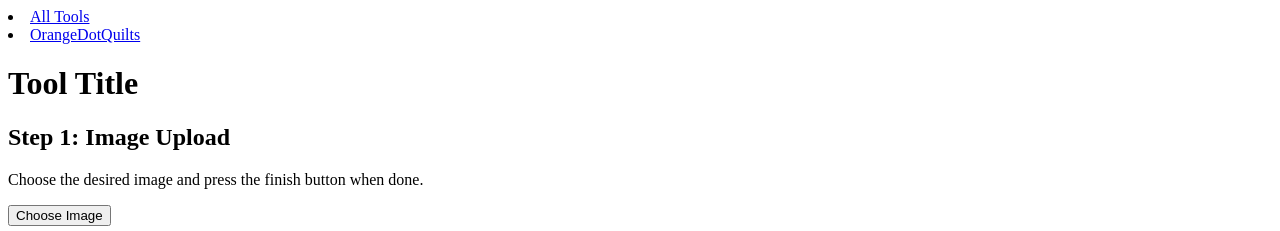
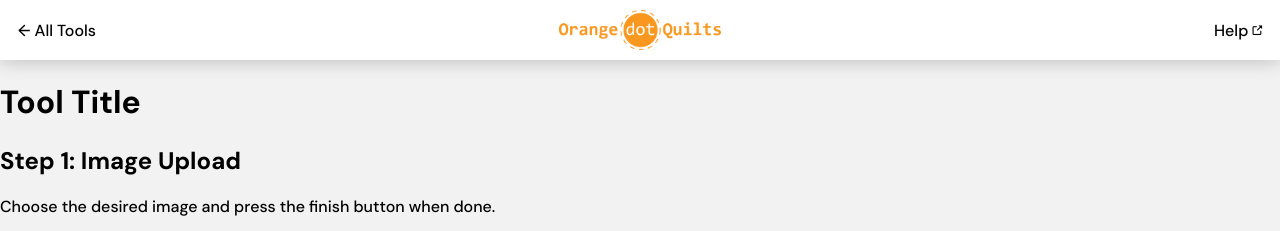
Before and after one commit to lukedunwoody/orange-dot-quilts-tools, a website built with Vite: page tri-cropper/index.html in a window 1280 px wide. Shown: the top 231 px of the page. Built offline with nearby package versions, Linux system fonts and the light colour scheme.

Commit message:
Add navbar styling

```diff
--- a/tri-cropper/index.html
+++ b/tri-cropper/index.html
@@ -3,16 +3,23 @@ Change finish to continue
 move h2 outside divs to hide content
 -->
 
+<!DOCTYPE html>
+<html lang="en">
+<head>
+    <meta charset="UTF-8">
+    <title>Tri Cropper</title>
+    <link rel="stylesheet" href="style.css">
+</head>
+
 <html>
     <body>
-        <div>
-            <nav class="navbar">
-                <ui>
-                    <li><a href="../">All Tools</a></li>
-                    <li><a href="https://www.orangedotquilts.com/">OrangeDotQuilts</a></li>
-                </ui>
-            </nav>
-        </div>
+        <nav class="navbar">
+            <ul>
+                <li><a href="../">← All Tools</a></li>
+                <li><a href="https://www.orangedotquilts.com/"><img src="../assets/odq-logo.png" alt="OrangeDotQuilts"></a></li>
+                <li><a href="https://github.com/lukedunwoody/orange-dot-quilts-tools/wiki">Help </a></li>
+            </ul>
+        </nav>
 
         <div>
             <h1>Tool Title</h1>
--- /dev/null
+++ b/tri-cropper/style.css
@@ -0,0 +1,92 @@
+@font-face {
+    font-family: "Nerd Icons";
+    src: url("../fonts/NerdIcons.woff2") format("woff2");
+}
+
+@font-face {
+    font-family: "DM Sans";
+    src: url("../fonts/DMSans/DMSans-Light.woff2") format("woff2");
+    font-weight: 300;
+}
+
+@font-face {
+    font-family: "DM Sans";
+    src: url("../fonts/DMSans/DMSans-Medium.woff2") format("woff2");
+    font-weight: 500;
+}
+
+@font-face {
+    font-family: "DM Sans";
+    src: url("../fonts/DMSans/DMSans-Bold.woff2") format("woff2");
+    font-weight: 700;
+}
+
+@font-face {
+    font-family: "DM Sans";
+    src: url("../fonts/DMSans/DMSans-Black.woff2") format("woff2");
+    font-family: 900;
+}
+
+:root {
+    --accent-color: hsl(33, 95%, 55%);
+}
+
+body {
+    background-color: #F2F2F2;
+    margin: 0;
+
+    font-family: "DM Sans", "Nerd Icons";
+    font-weight: 500;
+}
+
+.navbar {
+    background-color: white;
+    height: 60px;
+    padding: 0 18px;
+    box-shadow: 0 0 20px rgb(0 0 0 / 25%);
+}
+
+.navbar li:nth-child(1) {
+    justify-self: start;
+}
+
+.navbar li:nth-child(2) {
+    justify-self: center;
+}
+
+.navbar li:nth-child(3) {
+    justify-self: end;
+}
+
+.navbar ul {
+    display: grid;
+    grid-template-columns: 1fr auto 1fr;
+    align-items: center;
+    height: 100%;
+    list-style-type: none;
+    margin: 0;
+    padding: 0;
+
+    font-weight: 500;
+    font-family: 11;
+}
+
+.navbar img {
+    display: block;
+    max-height: 40px;
+    width: auto;
+}
+
+.navbar a {
+    color: black;
+    text-decoration: none;
+}
+
+.navbar a:hover {
+    opacity: 0.7;
+}
+
+.navbar a:active,
+.navbar a:focus-visible {
+    opacity: 0.5;
+}
```
Also changed, not shown: assets/odq-logo.png (added), fonts/DMSans/DMSans-Black.woff2 (added), fonts/DMSans/DMSans-Bold.woff2 (added), fonts/DMSans/DMSans-Light.woff2 (added), fonts/DMSans/DMSans-Medium.woff2 (added), fonts/NerdIcons.woff2 (added).
